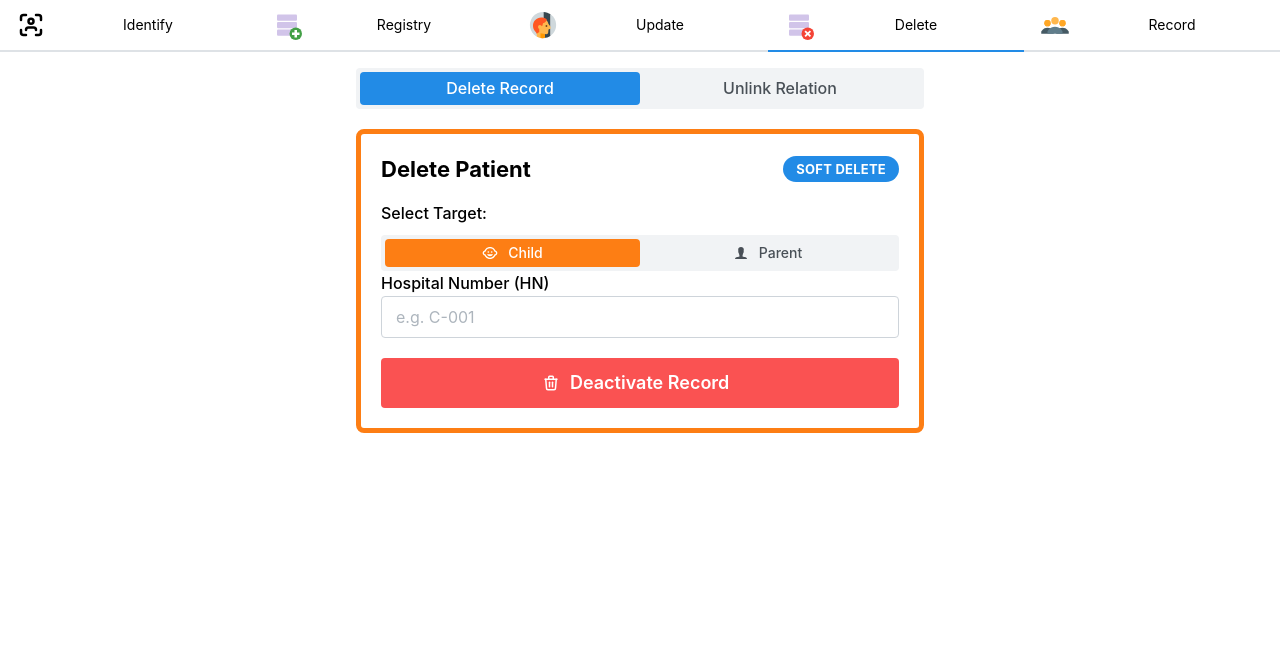
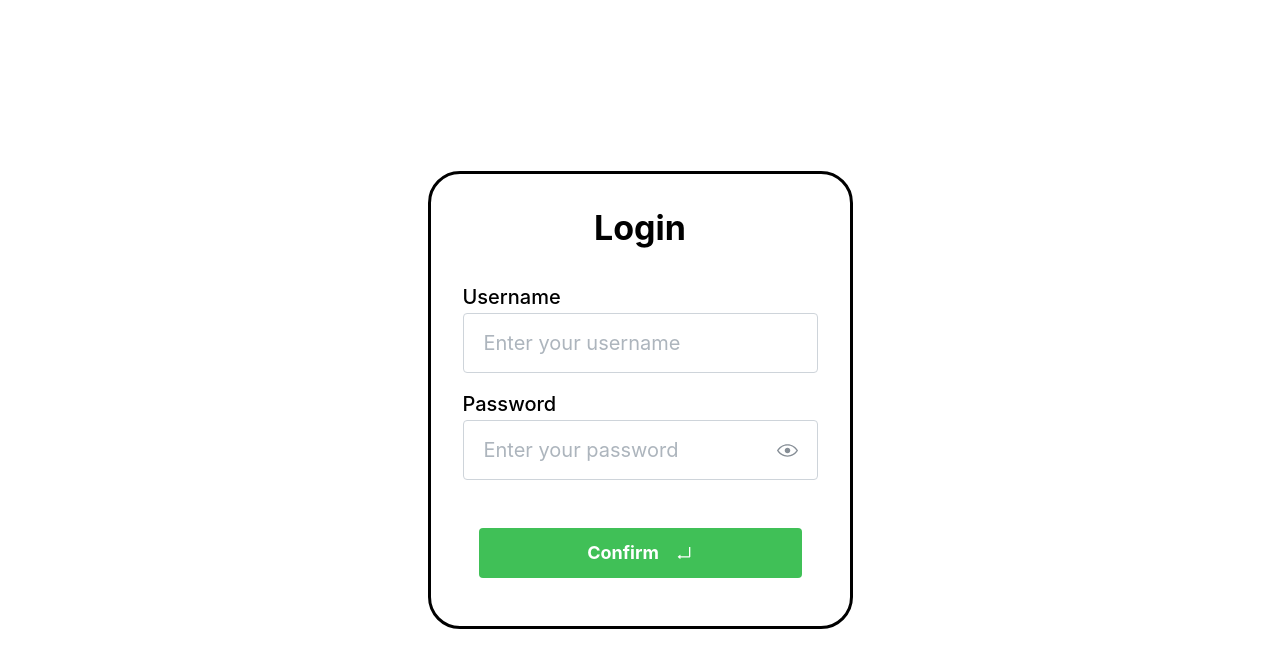
Before and after one commit to SonOfThitivas/Ear-Biometric-Desktop-Application, a React (Vite) app: page / in a window 1280 px wide. Shown: the top 668 px of the page. Built offline with nearby package versions, Linux system fonts and the light colour scheme; no server answers.

Commit message:
fix: failed to build

```diff
--- a/src/app.tsx
+++ b/src/app.tsx
@@ -25,10 +25,8 @@ import Update from './update'
 import Registry from './registry';
 
 const App = () => {
-    // const [active, setActive] = React.useState<string | null>("Identify")
-    // const [operatorNumber, setOperatorNumber] = React.useState<string>("")
-    const [active, setActive] = React.useState<string | null>("Delete")
-    const [operatorNumber, setOperatorNumber] = React.useState<string>("1")
+    const [active, setActive] = React.useState<string | null>("Identify")
+    const [operatorNumber, setOperatorNumber] = React.useState<string>("")
 
     // 1. Add Role State
     const [role, setRole] = React.useState<string>("")
--- a/src/server.ts
+++ b/src/server.ts
@@ -25,7 +25,7 @@ let cameraProcess: any = null;
 
 // !!! IMPORTANT: UPDATE THIS PATH TO YOUR PYTHON EXECUTABLE !!!
 // Use double backslashes (\\) for Windows paths.
-const pythonCommand = 'D:\\miniconda33\\envs\\pytorch-gpu\\python.exe';
+const pythonCommand = import.meta.env.VITE_PATH_PYTHON_ENV;
 
 function startCamera() {
     // Prevent starting multiple instances
--- a/vite.main.config.ts
+++ b/vite.main.config.ts
@@ -14,7 +14,9 @@ export default defineConfig({
         'onnxruntime-node',
         'opencv.js',
         'pg-native',
-        'mock-aws-s3', 'aws-sdk', 'nock'
+        'mock-aws-s3', 'aws-sdk', 'nock',
+        'bufferutil',
+        'utf-8-validate',
       ],
     },
   },
```
